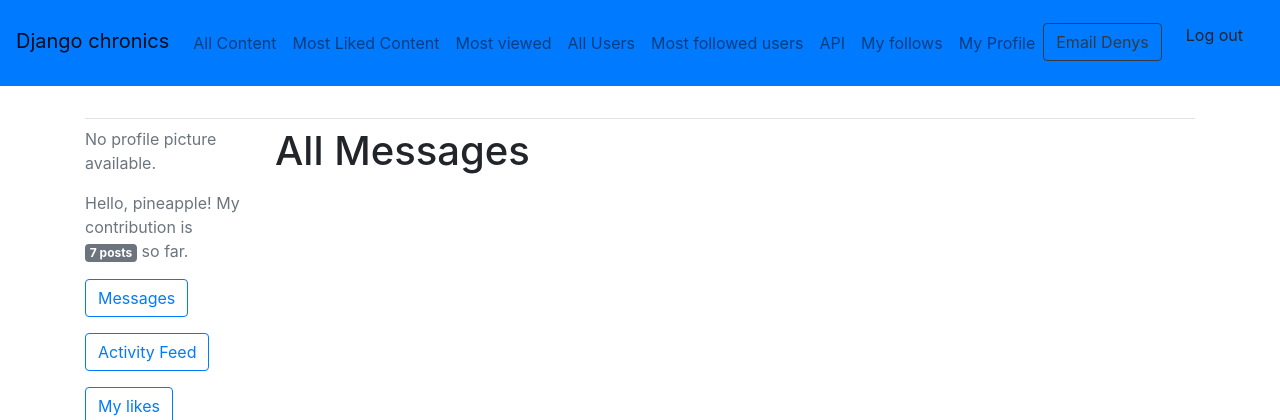
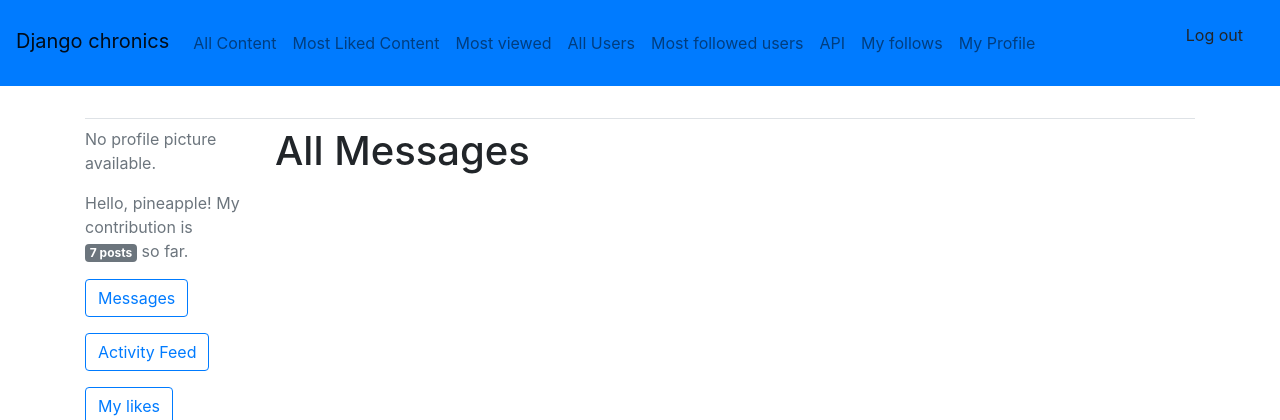
Before and after one commit to Owlowly/Logs, a Django app: page /account/all_messages/ in a window 1280 px wide. Shown: the top 420 px of the page. Run offline with Django 4.2, Linux system fonts and the light colour scheme; a user stored in the database is signed in; data comes from the database, SQL or seed files in the repository; data that the repository does not hold is empty; parts of the project's set-up code (start-up, migrations or seed data) failed here and were passed over; some libraries are stand-ins or nearby versions.

Commit message:
Update base.html

```diff
--- a/learning_logs/templates/learning_logs/base.html
+++ b/learning_logs/templates/learning_logs/base.html
@@ -69,9 +69,6 @@
             <li class="nav-item">
                     <a class="nav-link" href="{% url 'account:profile' %}">My Profile</a>
             </li>
-            <li class="nav-item">
-                <a href="{% url 'learning_logs:contact' %}" class="btn btn-outline-dark ">Email Denys</a>
-             </li>
             {% endif %}
         </ul>
 
```
